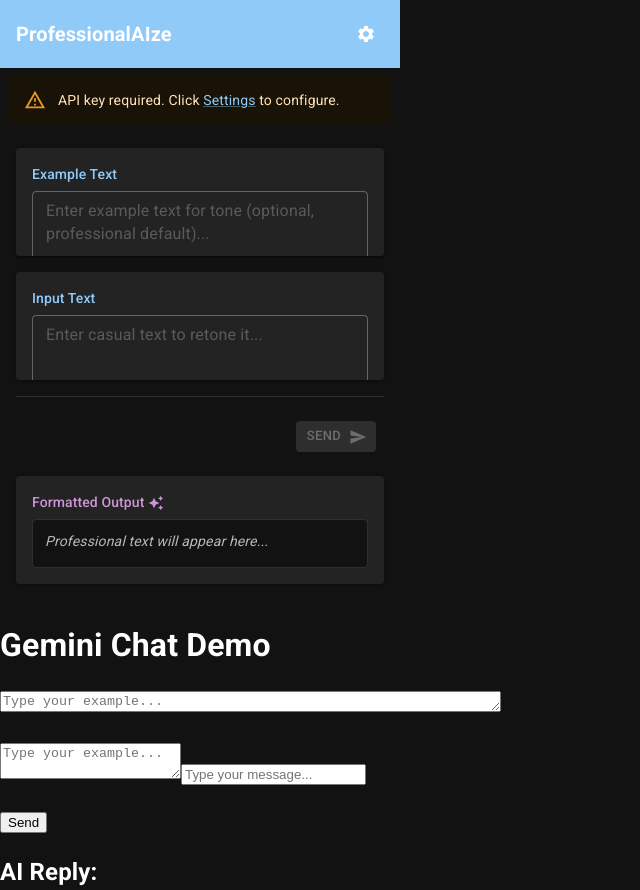
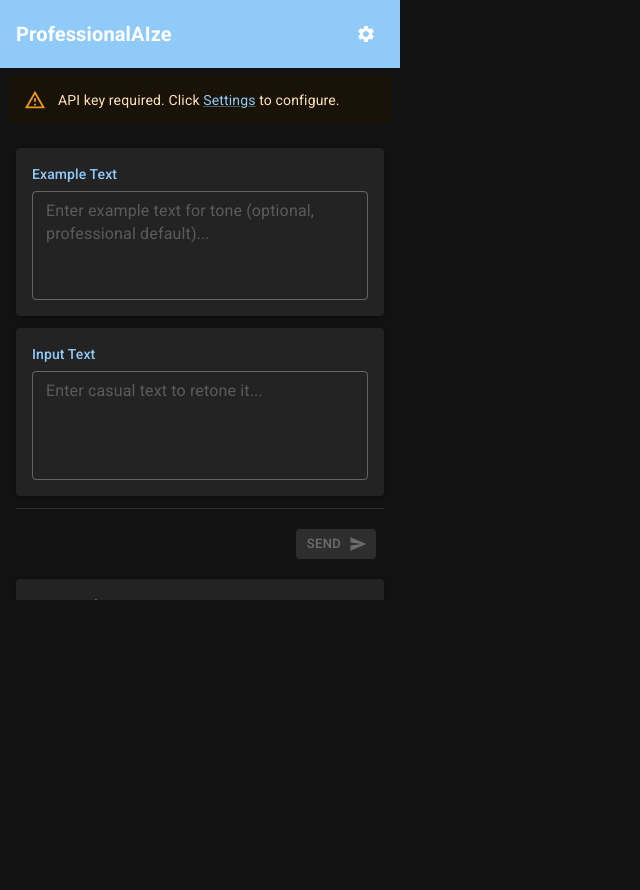
Before and after one commit to NPKLTacocat/ProfessionalAIze, a React (Vite) app in the folder frontend/: page / in a window 1280 px wide. Shown: the whole page, without its empty margins (0-640 px from the left). After the commit the page ends 800 px from the top, so only its background shows below. Built offline with nearby package versions, Linux system fonts and the light colour scheme.

Commit message:
Fix Bugged Textboxes

```diff
--- a/frontend/src/App.jsx
+++ b/frontend/src/App.jsx
@@ -39,12 +39,10 @@
     setInputText(text);
   };
 
-
   const handleExampleChange = (event) => {
     const text = event.target.value;
     setExampleText(text);
   };
-
 
   const handleSend = async () => {
     if (!inputText.trim()) return;
@@ -56,8 +54,7 @@
       // Use Chrome extension messaging to background script
       if (typeof chrome !== "undefined" && chrome.runtime) {
         chrome.runtime.sendMessage(
-
-          { action: "processText", text: inputText , example: exampleText},
+          { action: "processText", text: inputText, example: exampleText },
 
           (response) => {
             setIsLoading(false);
@@ -147,30 +144,25 @@
           display: "flex",
           flexDirection: "column",
           p: 2,
-          gap: 2,
-          overflow: "hidden",
+          gap: 1.5,
+          overflow: "auto",
         }}
       >
-
         {/* Example Box */}
-
         <Paper
           elevation={2}
           sx={{
-            flex: 1,
             display: "flex",
             flexDirection: "column",
-            minHeight: 0,
-
-            overflow: "auto"
           }}
         >
-          <Box sx={{ p: 2, pb: 1 }}>
+          <Box sx={{ p: 2 }}>
             <Typography variant="subtitle2" color="primary" gutterBottom>
               Example Text
             </Typography>
             <TextField
               multiline
+              rows={4}
               variant="outlined"
               placeholder="Enter example text for tone (optional, professional default)..."
               value={exampleText}
@@ -181,12 +173,7 @@
               sx={{
                 width: "100%",
                 "& .MuiOutlinedInput-root": {
-                  minHeight: "120px",
                   alignItems: "flex-start",
-                },
-                "& .MuiInputBase-inputMultiline": {
-                  minHeight: "120px !important",
-                  overflow: "auto !important",
                 },
               }}
             />
@@ -196,24 +183,19 @@
         <Paper
           elevation={2}
           sx={{
-            flex: 1,
             display: "flex",
             flexDirection: "column",
-            minHeight: 0,
-            overflow: "auto"
-
           }}
         >
-          <Box sx={{ p: 2, pb: 1 }}>
+          <Box sx={{ p: 2 }}>
             <Typography variant="subtitle2" color="primary" gutterBottom>
               Input Text
             </Typography>
             <TextField
               multiline
+              rows={4}
               variant="outlined"
-
               placeholder="Enter casual text to retone it..."
-
               value={inputText}
               onChange={handleInputChange}
               onKeyPress={handleKeyPress}
@@ -222,19 +204,12 @@
               sx={{
                 width: "100%",
                 "& .MuiOutlinedInput-root": {
-                  minHeight: "120px",
                   alignItems: "flex-start",
-                },
-                "& .MuiInputBase-inputMultiline": {
-                  minHeight: "100px !important",
-                  overflow: "auto !important",
                 },
               }}
             />
           </Box>
-
         </Paper>
-
 
         {/* Send Button Bar */}
         <Divider />
@@ -257,8 +232,6 @@
           </Button>
         </Box>
 
-
-
         {/* Output Box */}
         <Paper
           elevation={2}
@@ -266,7 +239,7 @@
             flex: 1,
             display: "flex",
             flexDirection: "column",
-            minHeight: 0,
+            minHeight: "150px",
           }}
         >
           <Box
@@ -279,9 +252,7 @@
             }}
           >
             <Typography variant="subtitle2" color="secondary" gutterBottom>
-
               Formatted Output{" "}
-
               <AIIcon sx={{ fontSize: "1rem", verticalAlign: "middle" }} />
             </Typography>
             <Box
--- a/frontend/src/GeminiDemo.jsx
+++ /dev/null
@@ -1,90 +0,0 @@
-import { useState } from "react";
-import { GoogleGenerativeAI } from "@google/generative-ai";
-
-function GeminiDemo() {
-  const [prompt, setPrompt] = useState("");
-  const [example, setExample] = useState("");
-  const [reply, setReply] = useState("");
-
-  async function handleSend() {
-    if (!prompt) return;
-    let realExample;
-    if (!example) {
-      realExample = `We remain committed to delivering innovative solutions that align
-
-                     with our clients’ strategic objectives while maintaining the highest
-                     standards of integrity and excellence.`;
-
-    } else {
-      realExample = example;
-    }
-
-    try {
-      const genAI = new GoogleGenerativeAI(import.meta.env.VITE_GEMINI_KEY);
-
-      const model = genAI.getGenerativeModel({ model: "gemini-2.5-flash" });
-
-      const aiPrompt = `
-
-      you are ai assistant meant to refine users' prompts to replicate the format of a given example
-      to rewrite a given prompt. Dont change the contents of the sentence, just take this prompt: "${prompt}"
-      and style it like in this example: "${realExample}". Replicate both tone, typing style, and any other
-
-      factors to make it seem like the new message was written by the same person who wrote the example.
-      Do not include anything in your response but the new message replicating the example's style.
-      `;
-
-      const result = await model.generateContent(aiPrompt);
-      const responseText = result.response.text();
-
-      setReply(responseText);
-    } catch (err) {
-      console.error("Gemini API Error:", err);
-      setReply("Error: Failed to generate response.");
-    }
-  }
-
-  return (
-    <div>
-      <h1>Gemini Chat Demo</h1>
-      <textarea
-        type="text"
-        rows = "1"
-        cols = "60"
-        value={example}
-        onChange={(e) => setExample(e.target.value)}
-        placeholder="Type your example..."
-      />
-      <br></br>
-      <br></br>
-
-      <textarea
-        type="text"
-        value={example}
-        onChange={(e) => setExample(e.target.value)}
-        placeholder="Type your example..."
-      />
-
-      <input
-        type="text"
-        value={prompt}
-        rows = "5"
-        cols = "60"
-        onChange={(e) => setPrompt(e.target.value)}
-        placeholder="Type your message..."
-      />
-
-      <br></br>
-      <br></br>
-
-
-      <button onClick={handleSend}>Send</button>
-      <div>
-        <h2>AI Reply:</h2>
-        <p>{reply}</p>
-      </div>
-    </div>
-  );
-}
-
-export default GeminiDemo;
--- a/frontend/src/main.jsx
+++ b/frontend/src/main.jsx
@@ -7,9 +7,6 @@
 import "@fontsource/roboto/500.css";
 import "@fontsource/roboto/700.css";
 import App from "./App.jsx";
-
-import GeminiDemo from "./GeminiDemo.jsx";
-
 
 const theme = createTheme({
   palette: {
@@ -22,9 +19,6 @@
     <ThemeProvider theme={theme}>
       <CssBaseline />
       <App />
-
-      <GeminiDemo />
-
     </ThemeProvider>
   </StrictMode>
 );
```
Also changed, not shown: 1 other file (tests, documents, lock files or other folders). Lines whose indentation alone changed are shown as unchanged.
